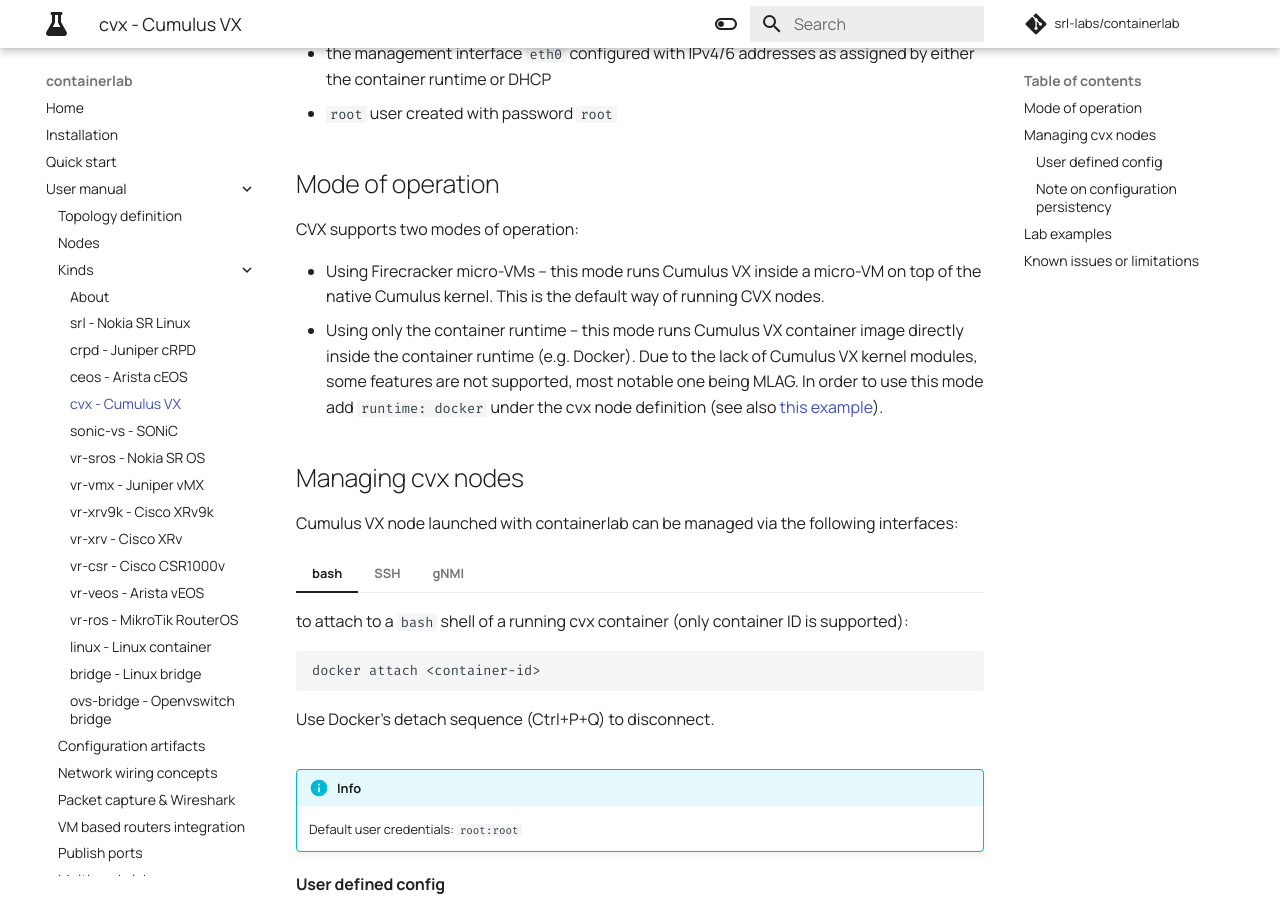
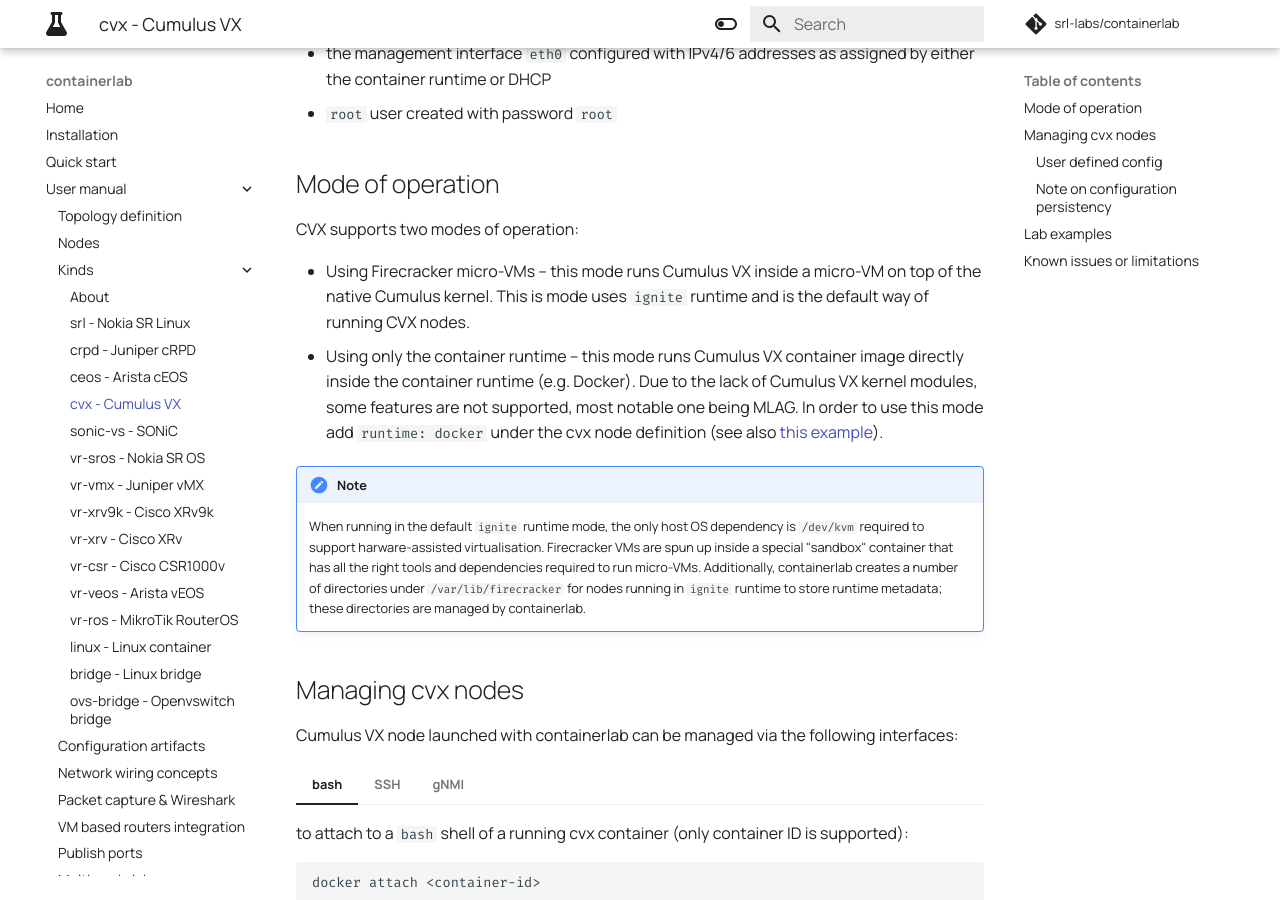
Before and after one commit to srl-labs/containerlab, an MkDocs documentation site: the page built from docs/manual/kinds/cvx.md, in a window 1280 px wide and 900 px high, scrolled down 247 px. Built offline with MkDocs 1.6.1 and Material for MkDocs 9.7.7, drawn with Linux system fonts in a browser that asks for light colours; comment, search, counter and statistics services are not loaded.

Commit message:
forgot the docs

```diff
--- a/docs/manual/kinds/cvx.md
+++ b/docs/manual/kinds/cvx.md
@@ -11,9 +11,11 @@ CVX nodes launched with containerlab comes up with:
 
 CVX supports two modes of operation:
 
-* Using Firecracker micro-VMs -- this mode runs Cumulus VX inside a micro-VM on top of the native Cumulus kernel. This is the default way of running CVX nodes.
+* Using Firecracker micro-VMs -- this mode runs Cumulus VX inside a micro-VM on top of the native Cumulus kernel. This is mode uses `ignite` runtime and is the default way of running CVX nodes.
 * Using only the container runtime -- this mode runs Cumulus VX container image directly inside the container runtime (e.g. Docker). Due to the lack of Cumulus VX kernel modules, some features are not supported, most notable one being MLAG. In order to use this mode add `runtime: docker` under the cvx node definition (see also [this example](https://github.com/srl-labs/containerlab/blob/master/lab-examples/cvx02/topo.clab.yml)).
 
+!!! note
+    When running in the default `ignite` runtime mode, the only host OS dependency is `/dev/kvm` required to support harware-assisted virtualisation. Firecracker VMs are spun up inside a special "sandbox" container that has all the right tools and dependencies required to run micro-VMs. Additionally, containerlab creates a number of directories under `/var/lib/firecracker` for nodes running in `ignite` runtime to store runtime metadata; these directories are managed by containerlab.
 
 ## Managing cvx nodes
 Cumulus VX node launched with containerlab can be managed via the following interfaces:
```
